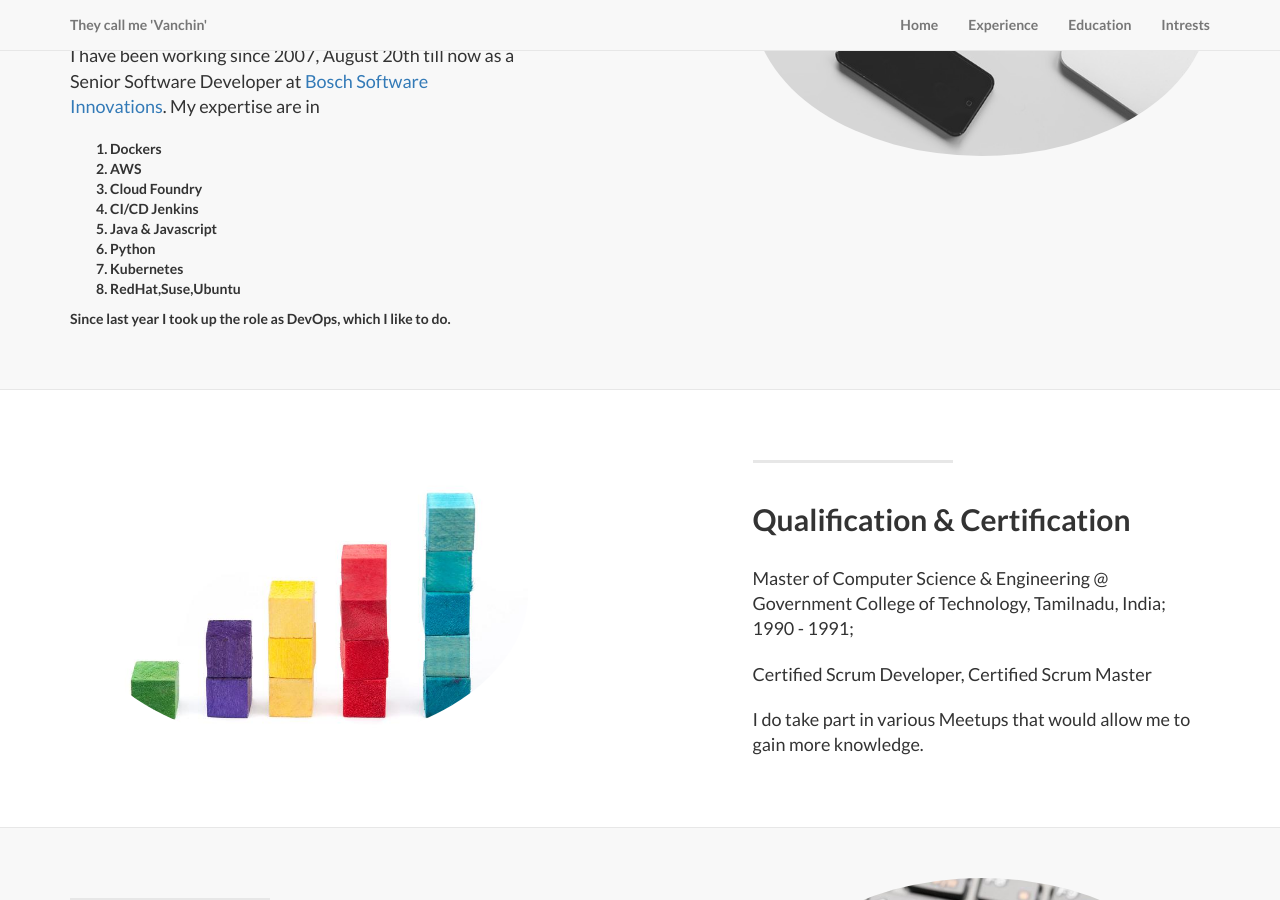
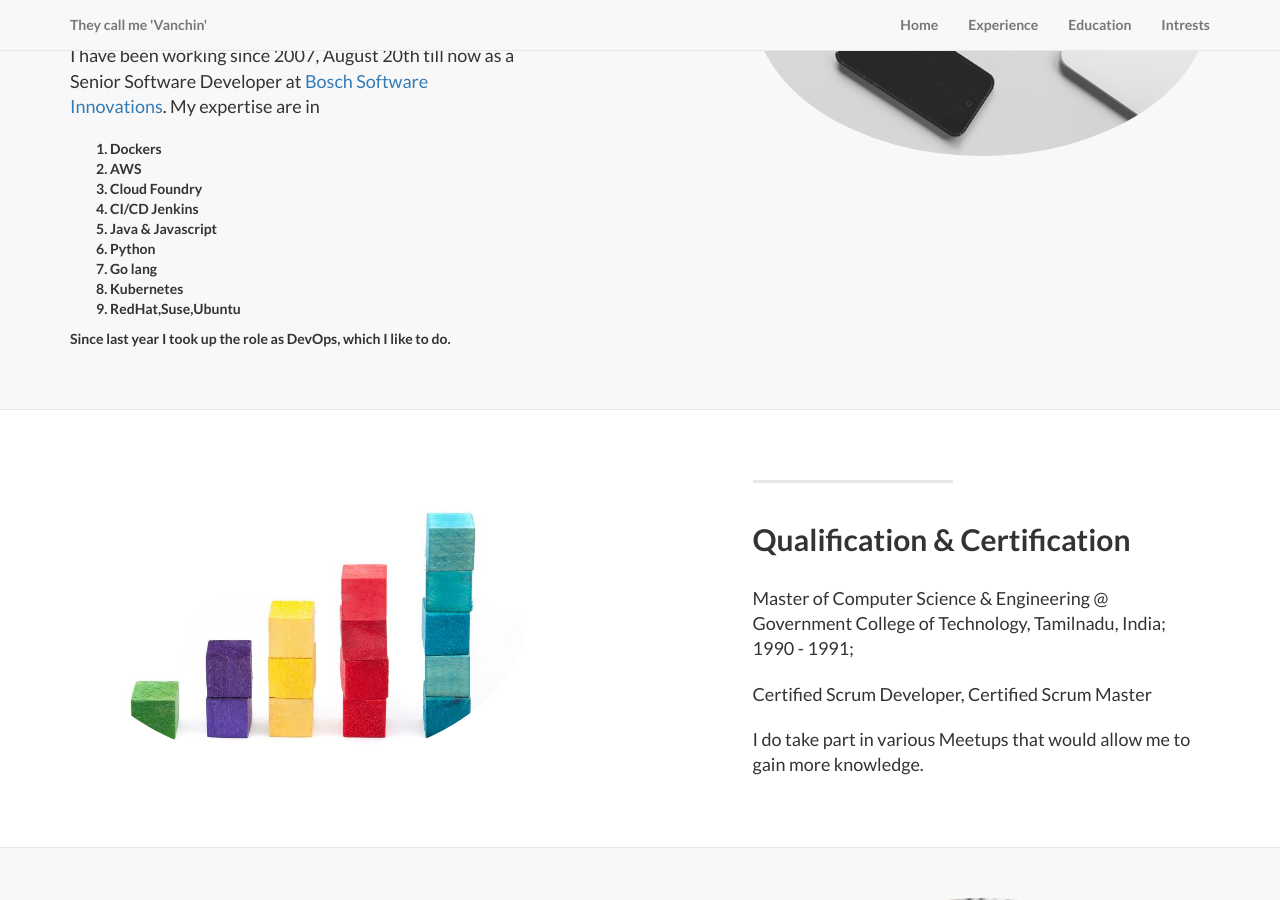
Before and after one commit to vlvanchin/my_site, a Jekyll site: the page built from index.html, in a window 1280 px wide and 900 px high, scrolled down 976 px. Built offline with Jekyll 4.4.1, drawn with Linux system fonts in a browser that asks for light colours.

Commit message:
go lang updated

```diff
--- a/index.html
+++ b/index.html
@@ -17,7 +17,7 @@ header-message: Contact me through vlvanchin@gmail.com
                 <hr class="section-heading-spacer">
                 <div class="clearfix"></div>
                 <h2 class="section-heading">Current Employer<br>Bosch Software Innovations, Singapore</h2>
-                <p class="lead">I have been working since 2007, August 20th till now as a Senior Software Developer at <a target="_blank" href="http://www.bosch-si.com">Bosch Software Innovations</a>. My expertise are in <ol><li>Dockers</li><li>AWS</li><li>Cloud Foundry</li><li>CI/CD Jenkins</li><li>Java & Javascript</li><li>Python</li><li>Kubernetes</li><li>RedHat,Suse,Ubuntu</li></ol>Since last year I took up the role as DevOps, which I like to do.</p>
+                <p class="lead">I have been working since 2007, August 20th till now as a Senior Software Developer at <a target="_blank" href="http://www.bosch-si.com">Bosch Software Innovations</a>. My expertise are in <ol><li>Dockers</li><li>AWS</li><li>Cloud Foundry</li><li>CI/CD Jenkins</li><li>Java & Javascript</li><li>Python</li><li>Go lang</li><li>Kubernetes</li><li>RedHat,Suse,Ubuntu</li></ol>Since last year I took up the role as DevOps, which I like to do.</p>
             </div>
             <div class="col-lg-5 col-lg-offset-2 col-sm-6">
                 <img class="img-responsive img-circle" src="img/work-1.png" alt="">
```
